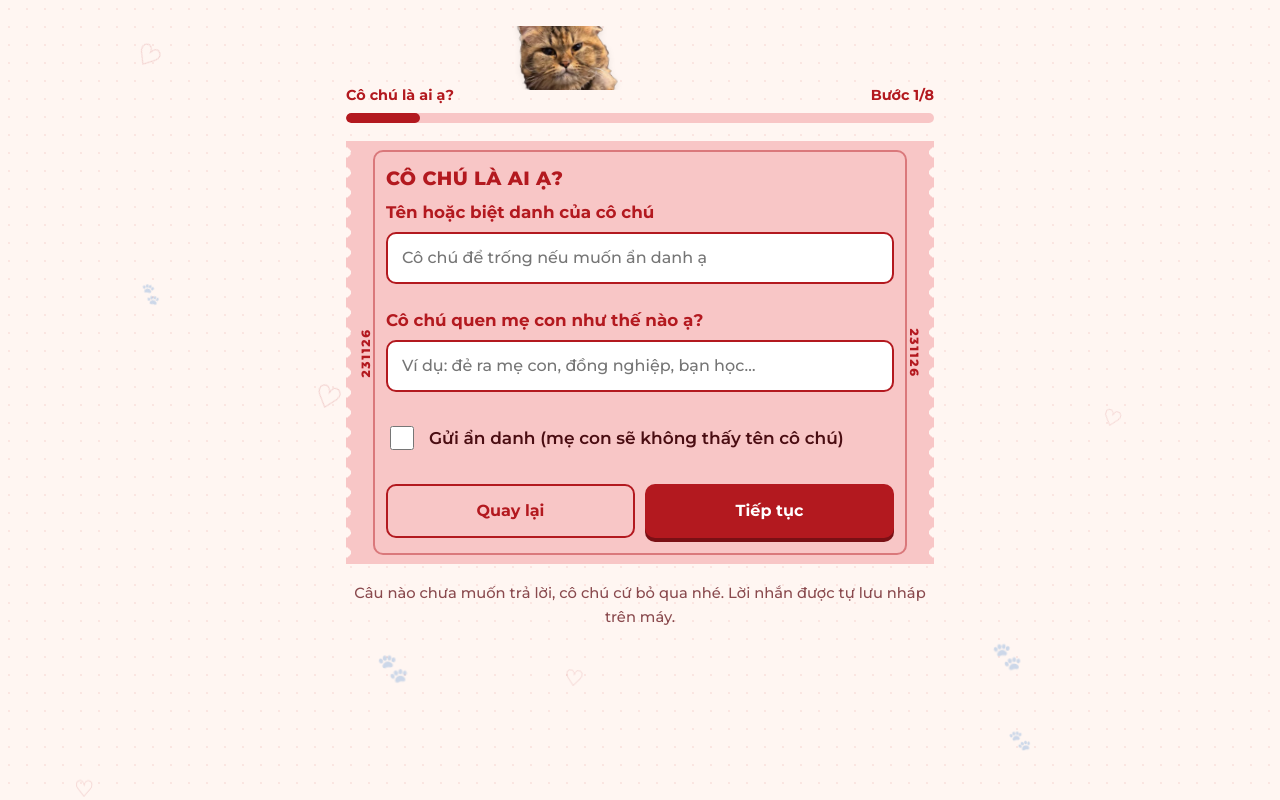
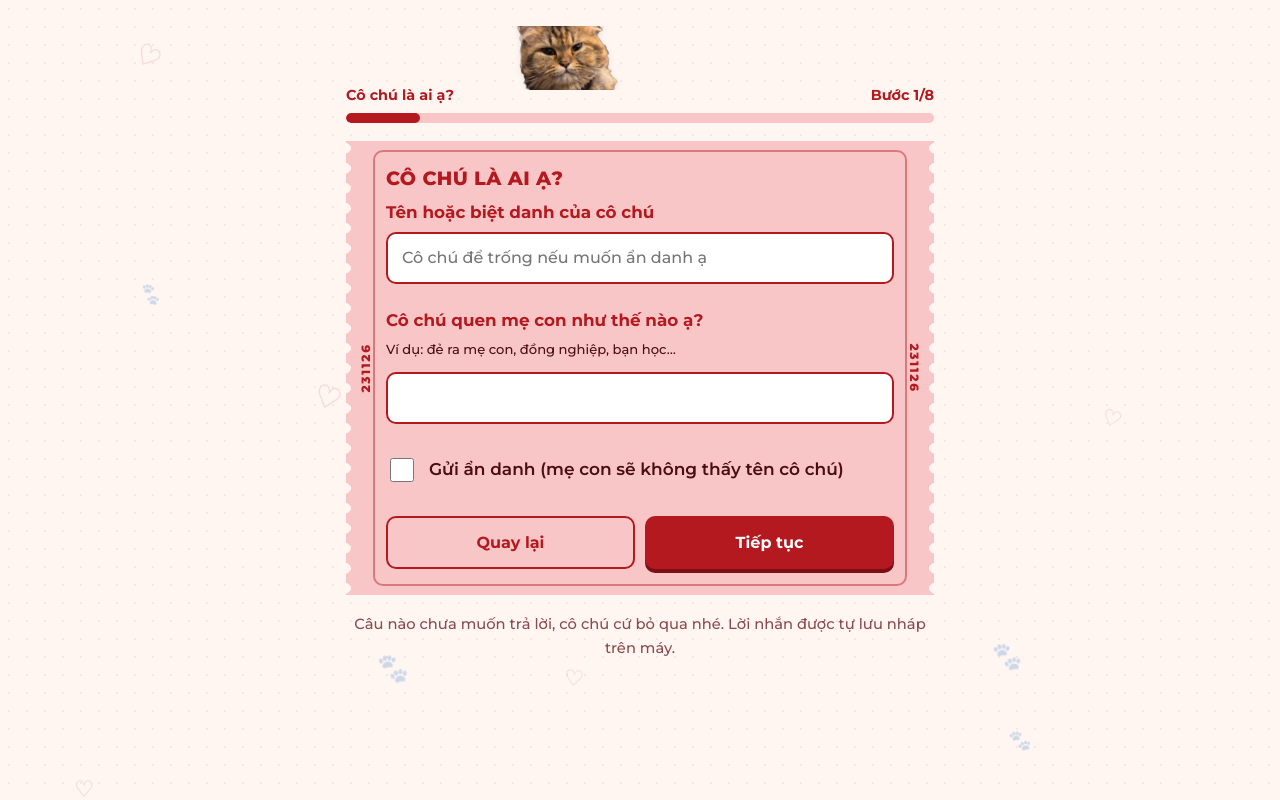
Before and after one commit to lovejarforly/lovejarforly.github.io, a plain HTML site: page index.html in a window 1280 px wide. Both pictures are taken after a click on the button "Gửi một lời nhắn ♡". Drawn offline with nearby package versions, Linux system fonts and the light colour scheme.

Commit message:
Update index.html

```diff
--- a/index.html
+++ b/index.html
@@ -63,7 +63,14 @@ button{font:inherit;cursor:pointer}
 .bar i{display:block;height:100%;background:var(--red);border-radius:10px;transition:width .35s}
 .f{margin:0 0 24px}
 label.q{display:block;font-weight:700;font-size:1.05rem;line-height:1.45;margin-bottom:8px;color:var(--red)}
-.sub{margin:0 0 10px;font-size:.92rem}
+.sub{
+  margin:0 0 10px;
+  font-size:.82rem;     /* nhỏ hơn */
+  line-height:1.5;
+  color:#7a5a5d;
+  white-space:normal;   /* cho phép xuống dòng */
+  word-break:break-word;
+}
 input[type=text],input[type=date],textarea{width:100%;font:inherit;color:var(--ink);background:#fff;border:2px solid var(--red);border-radius:10px;padding:12px 14px}
 textarea{min-height:170px;resize:vertical}
 input:focus,textarea:focus{outline:3px solid var(--ink);outline-offset:1px}
@@ -772,7 +779,7 @@ const WHEN = ['Càng sớm càng tốt','Trong tháng tới','Trong 3 tháng t
 const STEPS = [
  {t:'Cô chú là ai ạ?', f:[
   {k:'ten',type:'text',l:'Tên hoặc biệt danh của cô chú',ph:'Cô chú để trống nếu muốn ẩn danh ạ'},
-  {k:'quan_he',type:'text',l:'Cô chú quen mẹ con như thế nào ạ?',ph:'Ví dụ: đẻ ra mẹ con, đồng nghiệp, bạn học…'},
+  {k:'quan_he',type:'text',l:'Cô chú quen mẹ con như thế nào ạ?',s:'Ví dụ: đẻ ra mẹ con, đồng nghiệp, bạn học…'},
   {k:'an_danh',type:'check',l:'Gửi ẩn danh (mẹ con sẽ không thấy tên cô chú)'}]},
  {t:'Một kỷ niệm', f:[
   {k:'ky_niem',type:'area',l:'Có kỷ niệm nào với mẹ con mà cô chú vẫn nhớ đến tận bây giờ không ạ?',
@@ -799,7 +806,7 @@ function field(f) {
   const v = D[f.k] ?? '';
   let h = '';
   if (f.type !== 'check') h += `<label class="q" for="${f.k}">${f.l}</label>`;
-  if (f.s) h += `<p class="sub">${f.s}</p>`;
+  if (f.s) h += `<p class="sub hint-text">${f.s}</p>`;
   if (f.type === 'text') h += `<input type="text" id="${f.k}" data-k="${f.k}" maxlength="${f.k==='ghi_chu_hen'?300:100}" value="${esc(v)}" placeholder="${esc(f.ph||'')}">`;
   if (f.type === 'date') h += `<input type="date" id="${f.k}" data-k="${f.k}" value="${esc(v)}">`;
   if (f.type === 'area') {
```
